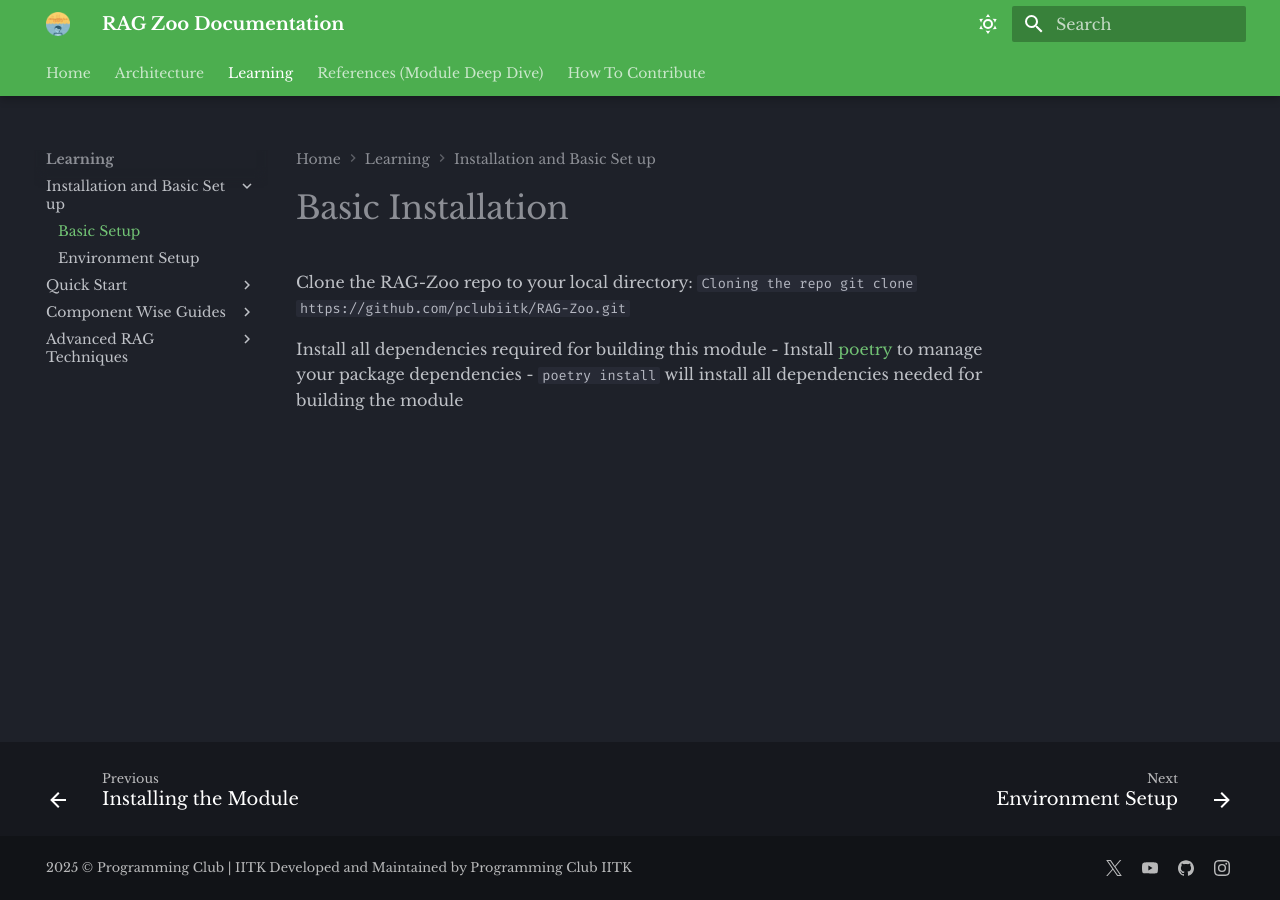
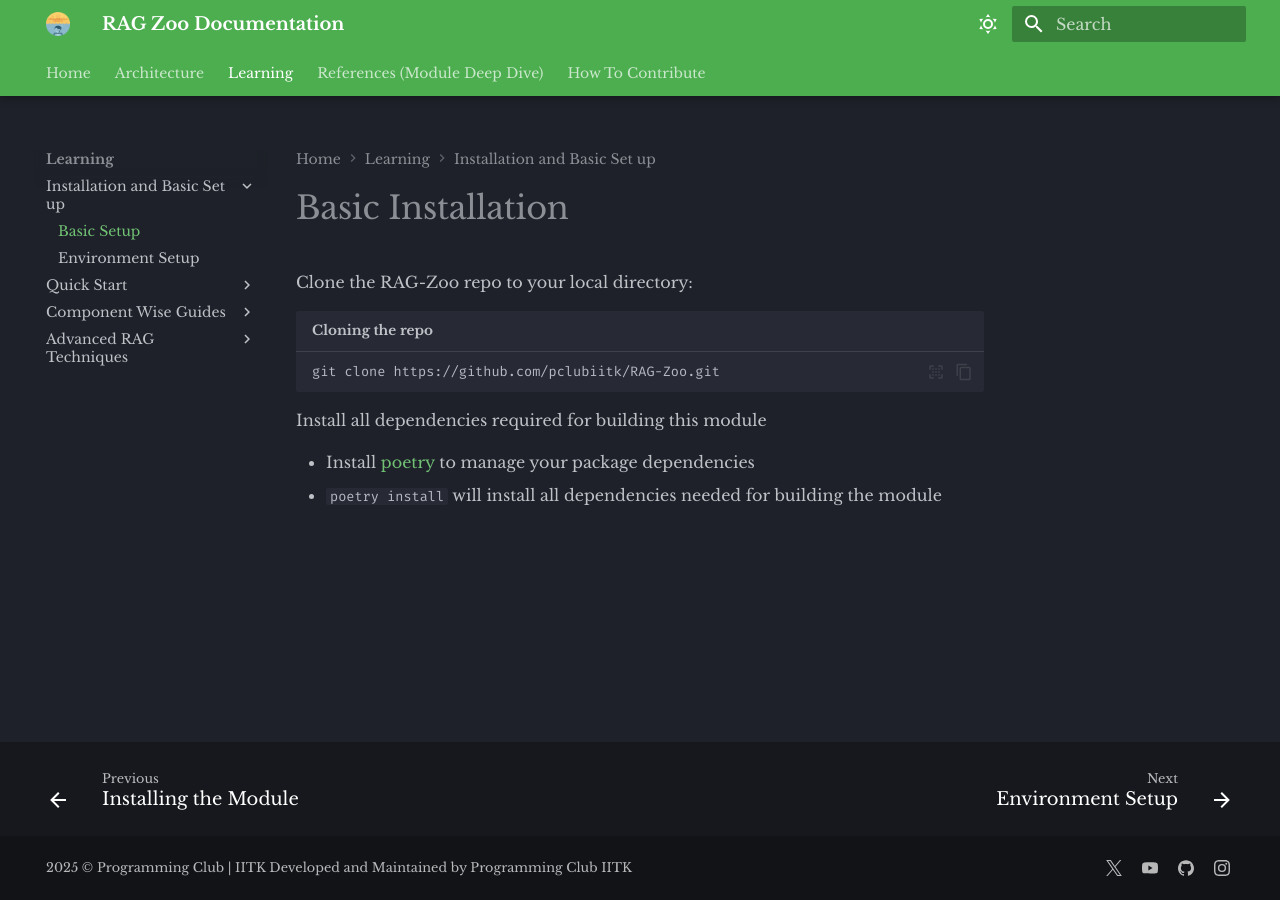
Before and after one commit to Karthic-N-A/RAG-Zoo-Website-Local-Impl, an MkDocs documentation site: the page built from docs/Installation/BasicInstallation.md, in a window 1280 px wide. Built offline with MkDocs 1.6.1 and Material for MkDocs 9.7.7, drawn with Linux system fonts in a browser that asks for light colours.

Commit message:
Updated Installation directory

````diff
--- a/docs/Installation/BasicInstallation.md
+++ b/docs/Installation/BasicInstallation.md
@@ -1,10 +1,12 @@
 # Basic Installation
 
 Clone the RAG-Zoo repo to your local directory:
-``` Cloning the repo
+
+``` title="Cloning the repo"
 git clone https://github.com/pclubiitk/RAG-Zoo.git
 ```
 
 Install all dependencies required for building this module
+
 - Install [poetry](https://python-poetry.org/docs/) to manage your package dependencies
 - `poetry install` will install all dependencies needed for building the module
````
Also changed, not shown: docs/Quickstart/GettingStarted.md (+2 -0 lines).
